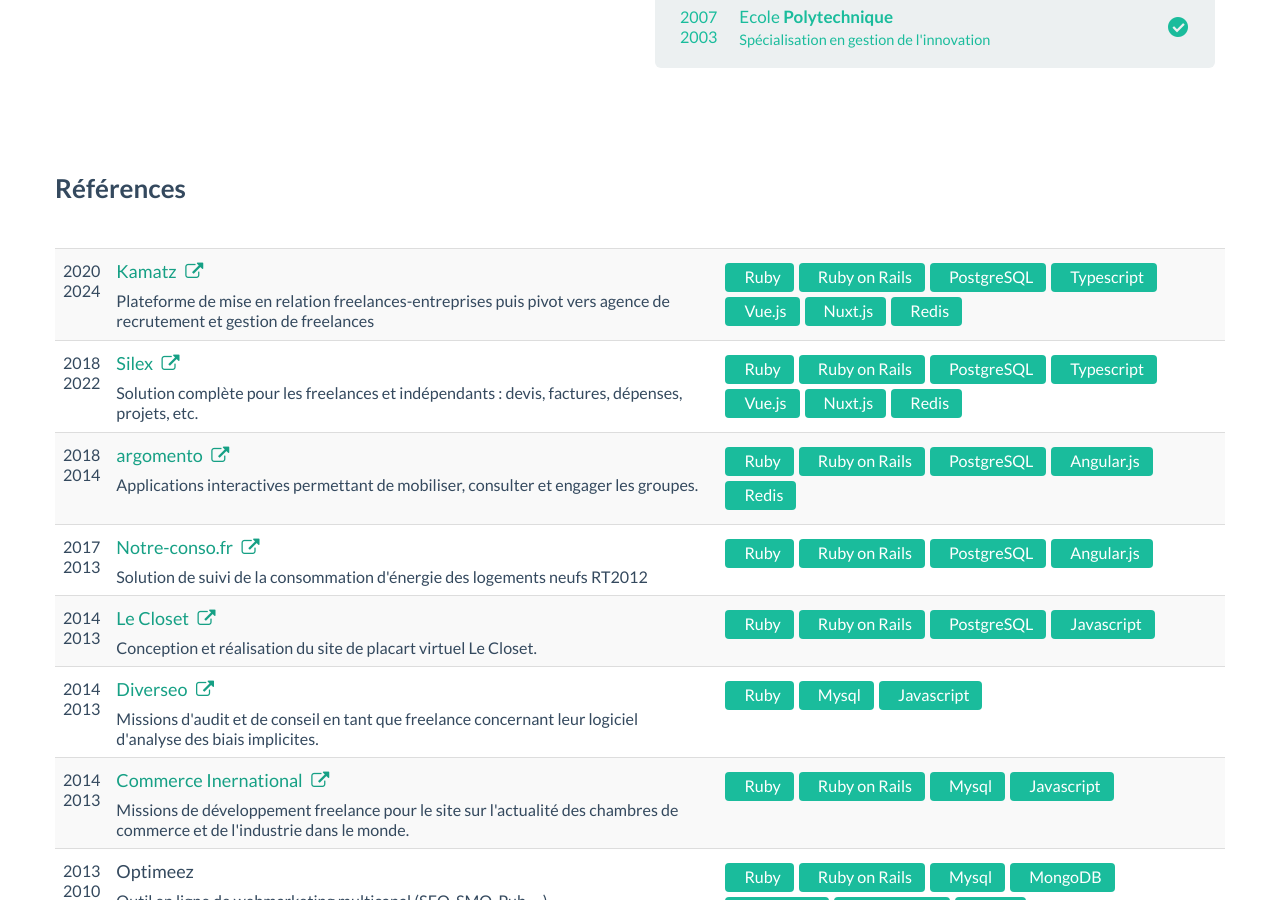
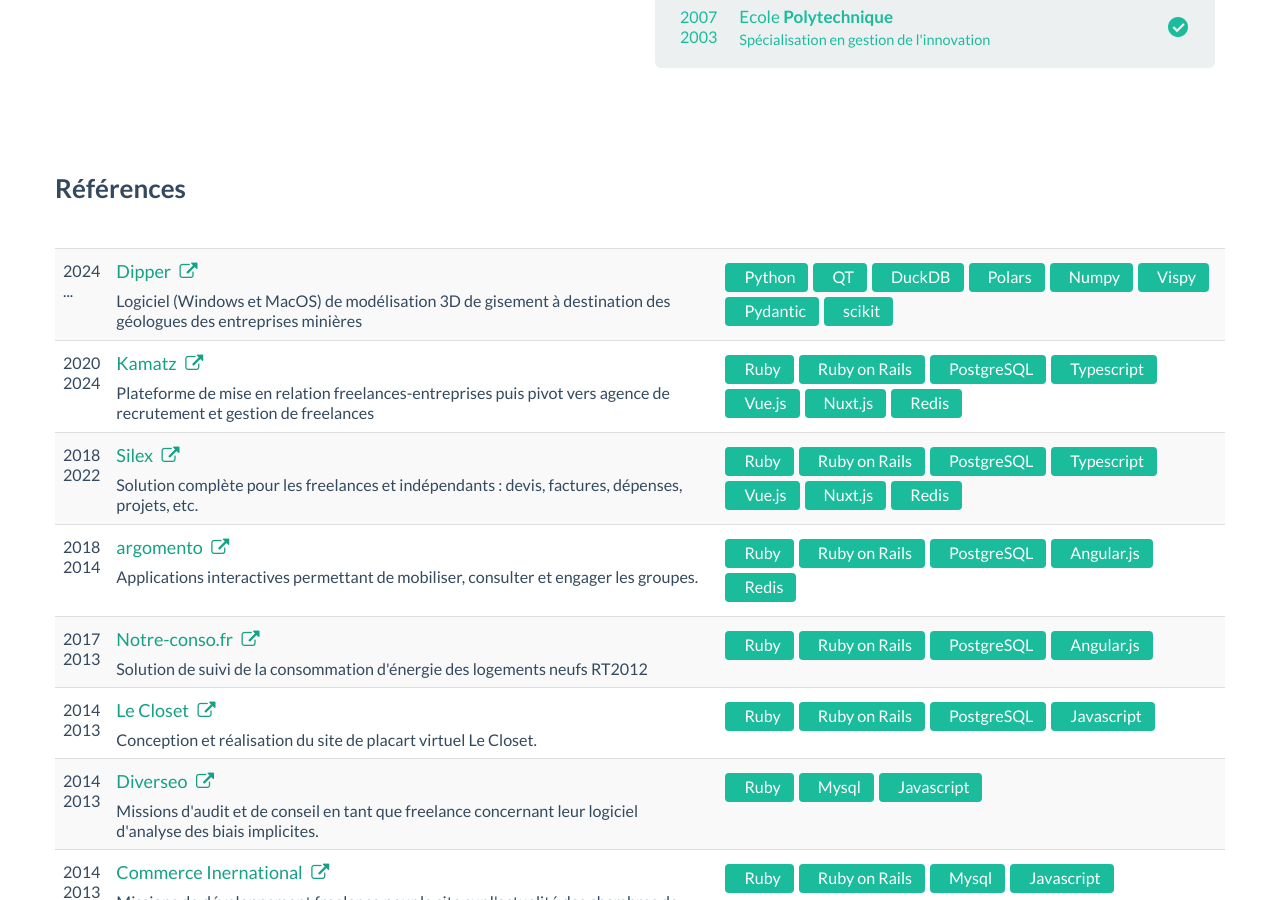
Before and after one commit to arambert/arambert.github.io, a Jekyll site: the page built from index.html, in a window 1280 px wide and 900 px high, scrolled down 2123 px. Built offline with Jekyll 4.4.1, drawn with Linux system fonts in a browser that asks for light colours.

Commit message:
Update references.html

```diff
--- a/_includes/references.html
+++ b/_includes/references.html
@@ -4,6 +4,14 @@
   <div class="span12">
     <table class="table table-striped table-hover">
       <tbody>
+         <tr>
+         <td>2024<br/>...</td>
+         <td>
+          <h4><a href='#'>Dipper <i class='icon-external-link'></i></a></h4>
+          Logiciel (Windows et MacOS) de modélisation 3D de gisement à destination des géologues des entreprises minières
+        </td>
+        <td><div class='tagsinput'><span class='tag'>Python</span><span class='tag'>QT</span><span class='tag'>DuckDB</span><span class='tag'>Polars</span><span class='tag'>Numpy</span><span class='tag'>Vispy</span><span class='tag'>Pydantic</span><span class='tag'>scikit</span></div></td>
+      </tr>
         <tr>
          <td>2020<br/>2024</td>
          <td>
```
